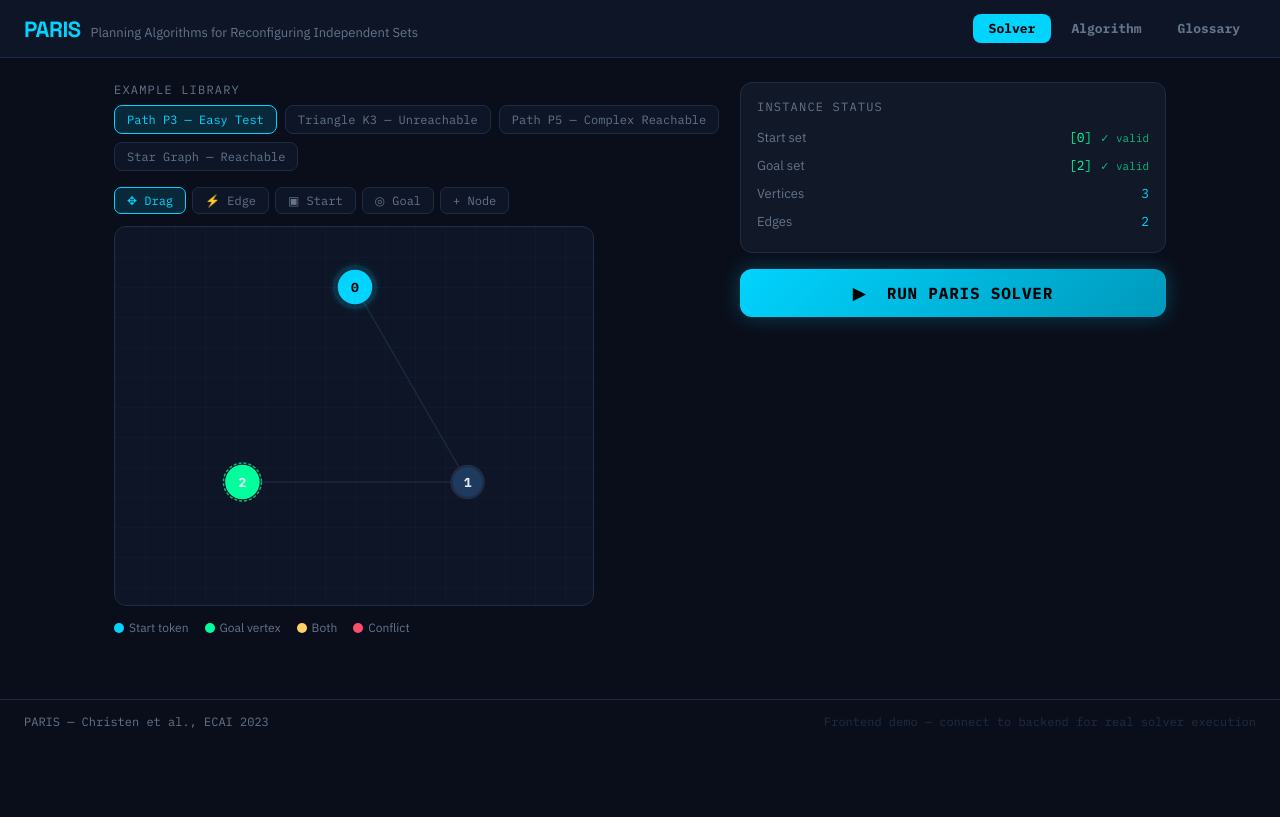
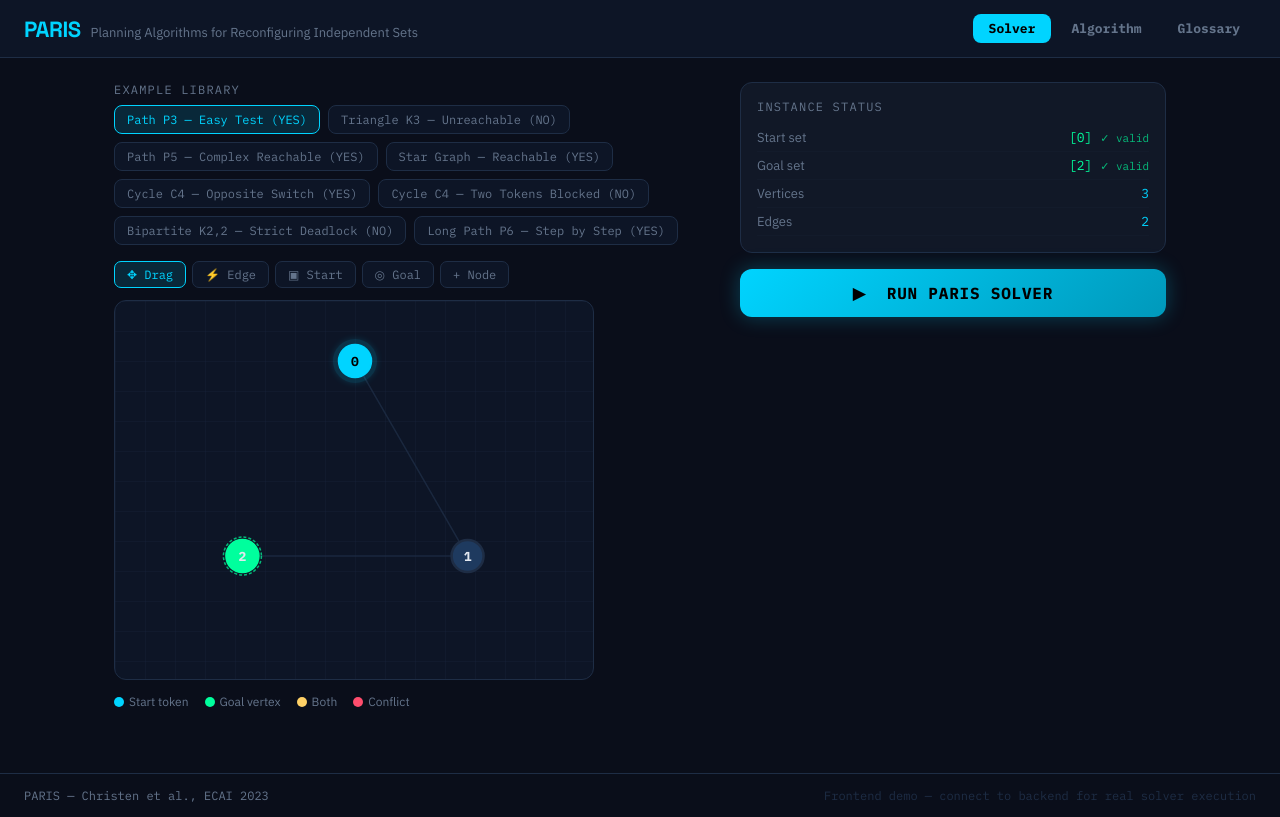
Before and after one commit to PhuongMaivan/paris-webapp, a React (Vite) app in the folder frontend/: page / in a window 1280 px wide. Built offline with nearby package versions, Linux system fonts and the light colour scheme.

Commit message:
Fix: Add 8 complete instances to EXAMPLES for demo

```diff
--- a/frontend/src/data/examples.js
+++ b/frontend/src/data/examples.js
@@ -1,7 +1,7 @@
 export const EXAMPLES = [
   {
     id: "ex1",
-    label: "Path P3 — Easy Test",
+    label: "Path P3 — Easy Test (YES)",
     nodes: [0, 1, 2],
     edges: [[0, 1], [1, 2]],
     start: [0],
@@ -11,33 +11,76 @@ export const EXAMPLES = [
   },
   {
     id: "ex2",
-    label: "Triangle K3 — Unreachable",
+    label: "Triangle K3 — Unreachable (NO)",
     nodes: [0, 1, 2],
     edges: [[0, 1], [1, 2], [0, 2]],
     start: [0],
     goal:  [1],
     // Giải thích: Trong tam giác, mọi đỉnh đều kề nhau.
-    // Token ở 0 không thể nhảy đi đâu cả (vì nhảy đến đâu cũng bị kề).
+    // Token ở 0 không thể nhảy đi đâu cả (vì nhảy đến đâu cũng bị kề với chính nó).
     // Kết quả: NO.
   },
   {
     id: "ex3",
-    label: "Path P5 — Complex Reachable",
+    label: "Path P5 — Complex Reachable (YES)",
     nodes: [0, 1, 2, 3, 4],
     edges: [[0, 1], [1, 2], [2, 3], [3, 4]],
     start: [0, 4],
     goal:  [2, 4],
-    // Giải thích: Di chuyển token từ 0 sang 2. 2 không kề 0 và không kề 4.
+    // Giải thích: Di chuyển token từ 0 sang 2. Đỉnh 2 không kề 0 và không kề 4.
     // Kết quả: YES.
   },
   {
     id: "ex4",
-    label: "Star Graph — Reachable",
+    label: "Star Graph — Reachable (YES)",
     nodes: [0, 1, 2, 3],
     edges: [[0, 1], [0, 2], [0, 3]],
     start: [1],
     goal:  [3],
-    // Giải thích: Nhảy từ cánh này sang cánh kia của ngôi sao.
+    // Giải thích: Đỉnh trung tâm là 0. Nhảy từ cánh 1 sang cánh 3 (1 và 3 không kề nhau, không kề token nào).
+    // Kết quả: YES.
+  },
+  {
+    id: "ex5",
+    label: "Cycle C4 — Opposite Switch (YES)",
+    nodes: [0, 1, 2, 3],
+    edges: [[0, 1], [1, 2], [2, 3], [3, 0]],
+    start: [0],
+    goal:  [2],
+    // Giải thích: Đồ thị vòng gồm 4 đỉnh. Token ở 0 nhảy sang đỉnh đối diện là 2 thành công.
+    // Kết quả: YES.
+  },
+  {
+    id: "ex6",
+    label: "Cycle C4 — Two Tokens Blocked (NO)",
+    nodes: [0, 1, 2, 3],
+    edges: [[0, 1], [1, 2], [2, 3], [3, 0]],
+    start: [0, 2],
+    goal:  [1, 3],
+    // Giải thích: Có 2 token nằm đối diện nhau (0 và 2). Bất kỳ nước đi nào của một trong hai token
+    // sang 1 hoặc 3 đều sẽ vi phạm luật vì đỉnh đích kề với token còn lại. Hệ thống bị kẹt cứng (Deadlock).
+    // Kết quả: NO.
+  },
+  {
+    id: "ex7",
+    label: "Bipartite K2,2 — Strict Deadlock (NO)",
+    nodes: [0, 1, 2, 3],
+    edges: [[0, 2], [0, 3], [1, 2], [1, 3]],
+    start: [0, 1],
+    goal:  [2, 3],
+    // Giải thích: Hai tập độc lập {0,1} và {2,3} kề nhau hoàn toàn.
+    // Do tất cả các đỉnh trống đều kề với vị trí hiện tại của token, không có token nào có thể di chuyển.
+    // Kết quả: NO.
+  },
+  {
+    id: "ex8",
+    label: "Long Path P6 — Step by Step (YES)",
+    nodes: [0, 1, 2, 3, 4, 5],
+    edges: [[0, 1], [1, 2], [2, 3], [3, 4], [4, 5]],
+    start: [0, 5],
+    goal:  [3, 5],
+    // Giải thích: Bài toán chuỗi dài 6 đỉnh với 2 token ở hai đầu (0 và 5).
+    // Token ở 0 dịch dần qua các vị trí trung gian không kề (0 -> 2 -> 4 rồi lùi về 3).
     // Kết quả: YES.
   }
 ];
```
Also changed, not shown: 1 other file (tests, documents, lock files or other folders).
